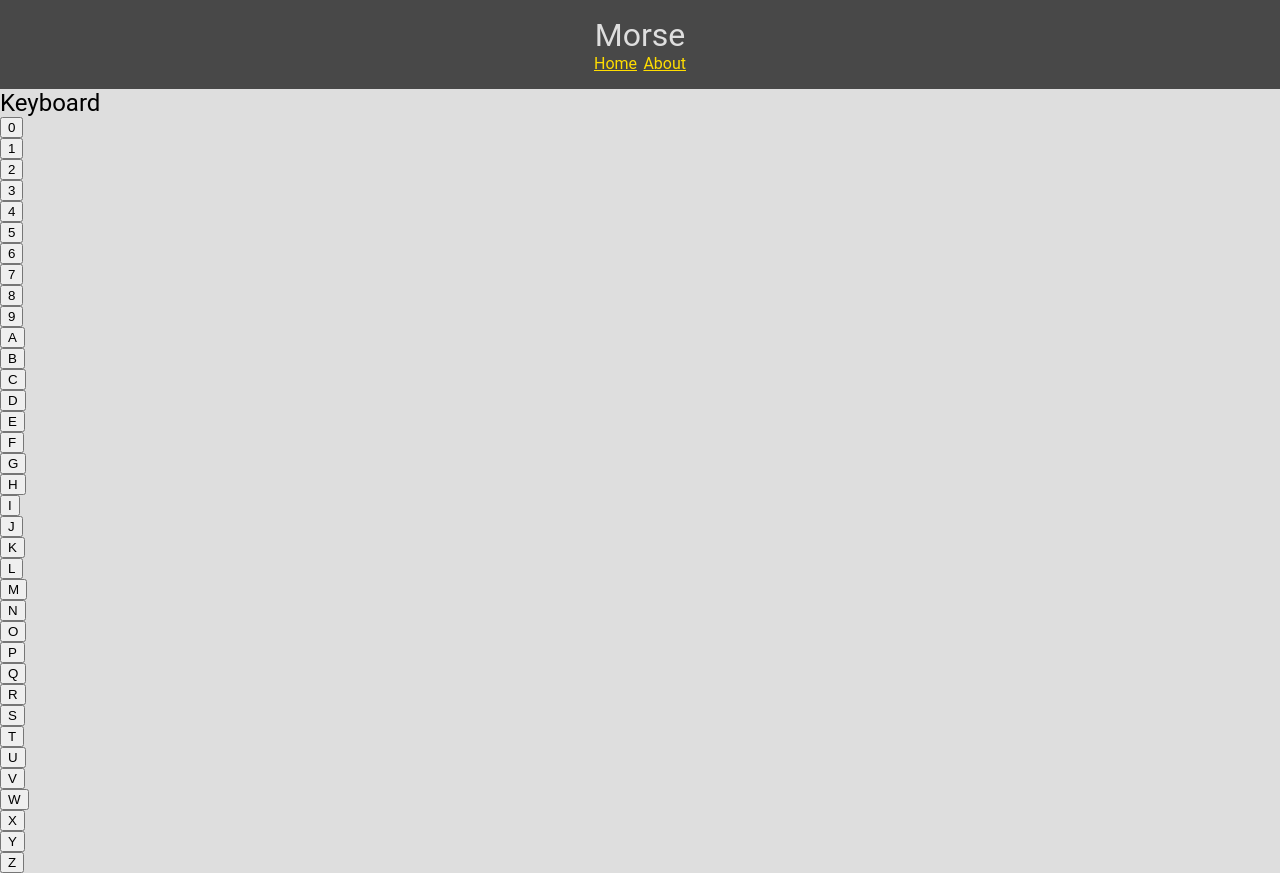
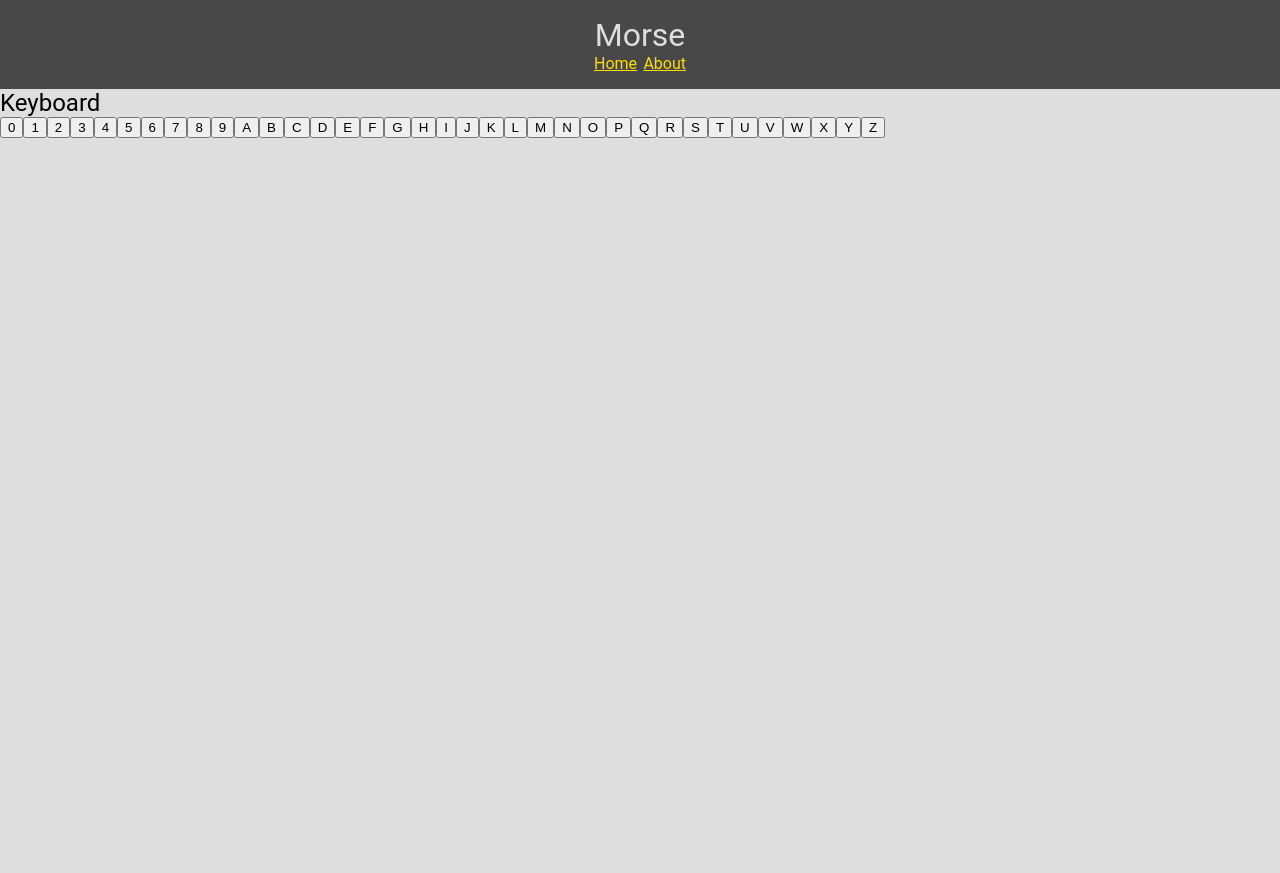
Before and after one commit to msamsel/morse, a Vue app: page / in a window 1280 px wide. After the commit the page ends 800 px from the top, so only its background shows below. Built offline with nearby package versions, Linux system fonts and the light colour scheme.

Commit message:
Remove wrapping div from keyboard buttons.

```diff
--- a/src/components/Keyboard.vue
+++ b/src/components/Keyboard.vue
@@ -1,9 +1,12 @@
 <template>
 	<div>
 		<h2>Keyboard</h2>
-		<div v-for="morseSymbol in availableMorseSymbols" :key="morseSymbol">
-			<Key :morseSymbol="morseSymbol" @morse-symbol-pressed="keyPressedListener"/>
-		</div>
+		<Key
+			v-for="morseSymbol in availableMorseSymbols"
+			:key="morseSymbol"
+			:morseSymbol="morseSymbol"
+			@morse-symbol-pressed="keyPressedListener"
+		/>
 	</div>
 </template>
 
```
